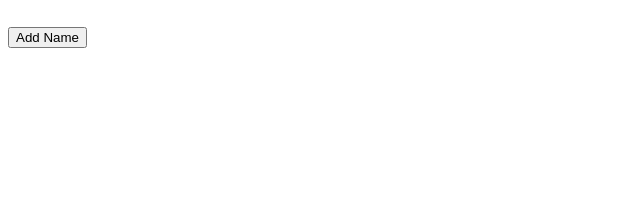
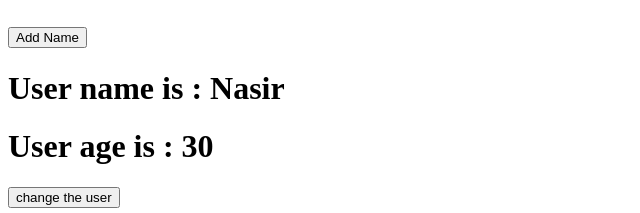
Before and after one commit to Nasir-afridi/Vue-Js, a Vue app in the folder Vue learning/: page / in a window 1280 px wide. Shown: the part 961-1174 px from the top of the page, without its empty margins (0-640 px from the left). Before the commit the page ends 1017 px from the top, so only its background shows below. Built offline with nearby package versions, Linux system fonts and the light colour scheme.

Commit message:
update the name and the age of the user using ref

```diff
--- a/Vue learning/src/components/04-Ref.vue
+++ b/Vue learning/src/components/04-Ref.vue
@@ -5,6 +5,22 @@
 
     // 2.
     let userName = ref('')
+
+    // 3.
+    let obj = ref({
+        names: "Nasir",
+        age : 30
+    })
+
+    function nameChange() {
+        if(obj.value.names === "Nasir" && obj.value.age === 30) {
+            obj.value.names = "ali"
+            obj.value.age= 20
+        }else {
+            obj.value.names= "Nasir",
+           obj.value.age = 30
+        }
+    }
 </script>
 
 <template>
@@ -17,6 +33,13 @@
     <!-- 2 -->
      <h1>UserName is {{ userName }}</h1>
     <button @click="userName = 'Nasir'">Add Name</button>
+
+
+    <!-- 3 -->
+     <h1>User name is : {{ obj.names}}</h1>
+     <h1>User age is : {{ obj.age }}</h1>
+
+     <button @click="nameChange">change the user</button>
 </template>
 
 <style scoped></style>
```
